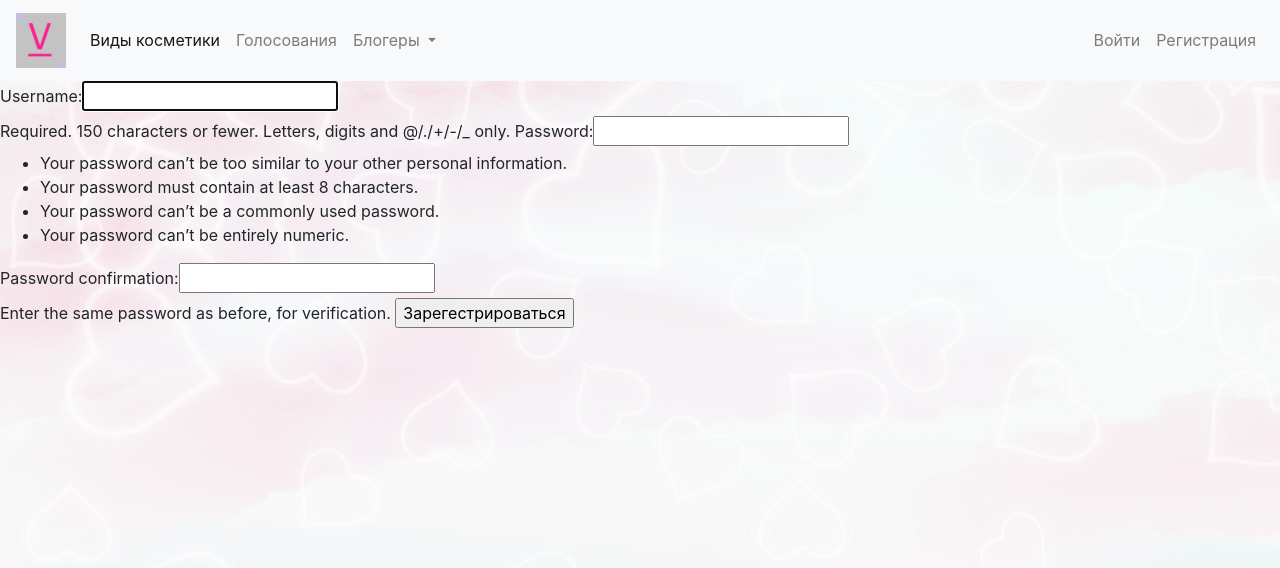
After one commit to duskmaiden18/django-makeup-site, a Django app: page /makeup/register in a window 1280 px wide. The commit adds this page. Shown: the top 568 px of the page. Run offline with Django 3.2, Linux system fonts and the light colour scheme; some libraries are stand-ins or nearby versions.

Commit message:
added registration

```diff
--- a/make_up_site/makeup/templates/makeup/base.html
+++ b/make_up_site/makeup/templates/makeup/base.html
@@ -44,6 +44,7 @@
     <li class="nav-item"><a class="nav-link" href=" {% url 'makeup:logout' %}">Выйти  {{user.username}} </a></li>
     {% else %}
     <li class="nav-item"><a class="nav-link" href=" {% url 'makeup:login' %}">Войти</a></li>
+    <li class="nav-item"><a class="nav-link" href=" {% url 'makeup:register' %}">Регистрация</a></li>
     {% endif %}
   </ul>
 </nav>
--- a/make_up_site/makeup/templates/makeup/care_polls.html
+++ b/make_up_site/makeup/templates/makeup/care_polls.html
@@ -1,5 +1,6 @@
 {% extends 'makeup/base.html' %}
 {% block content %}
+{% if user.is_authenticated %}
     <form action="{% url 'makeup:care_polls' %}" method="post">
         {% csrf_token %}
         {% for field in form %}
@@ -10,5 +11,8 @@
         {% endfor %}
         <button type="submit">Голосовать</button>
     </form>
+{% else %}
+    <h5>Для голосования нужно войти на сайт или зарегестрироваться, если вы не зарегестрированы</h5>
+{% endif %}
 
 {% endblock content %}
--- a/make_up_site/makeup/templates/makeup/decor_polls.html
+++ b/make_up_site/makeup/templates/makeup/decor_polls.html
@@ -1,6 +1,7 @@
 {% extends "makeup/base.html" %}
 {% load static %}
 {% block content %}
+{% if user.is_authenticated %}
 <label>Здесь вы можете выбрать свою любимую фирму для каждого вида продукта </label>
 {% for type in types_list %}
 <h2>{{type.product_type}}</h2>
@@ -49,4 +50,7 @@
                 });
                 });
 </script>
+{% else %}
+    <h5>Для голосования нужно войти на сайт или зарегестрироваться, если вы не зарегестрированы</h5>
+{% endif %}
 {% endblock content %}
--- a/make_up_site/makeup/templates/makeup/login.html
+++ b/make_up_site/makeup/templates/makeup/login.html
@@ -12,6 +12,7 @@
          <label class="error">{{login_error}}</label>
         {% endif %}
         <input class="button" type="submit" value="Войти">
+        <div class="label round secondary"><a href="{% url 'makeup:register' %}">Регистрация</a></div>
     </form>
 </div>
 {% endblock login %}
--- /dev/null
+++ b/make_up_site/makeup/templates/makeup/register.html
@@ -0,0 +1,11 @@
+{% extends 'makeup/base.html' %}
+
+{% block login %}
+<div class="large-offset-3 large-6 colums">
+    <form action="{% url 'makeup:register' %}" method="post">
+        {% csrf_token %}
+        {{ form }}
+        <input class="button" type="submit" value="Зарегестрироваться">
+    </form>
+</div>
+{% endblock login %}
--- a/make_up_site/makeup/urls.py
+++ b/make_up_site/makeup/urls.py
@@ -7,6 +7,7 @@ urlpatterns = [
     path('', views.index, name='index'),
     path('login', views.login, name='login'),
     path('logout', views.logout, name='logout'),
+    path('register',views.register,name='register'),
     path('types/', views.types, name='types'),
     path('types/decor/', views.DecorView.as_view(), name='decor'),
     path('types/care/', views.CareView.as_view(), name='care'),
--- a/make_up_site/makeup/views.py
+++ b/make_up_site/makeup/views.py
@@ -4,6 +4,7 @@ from django.http import JsonResponse
 from django.views.decorators.csrf import csrf_exempt
 from django.views.generic import View
 from django.contrib import auth
+from django.contrib.auth.forms import UserCreationForm
 
 
 
@@ -103,3 +104,15 @@ def login(request):
 def logout(request):
     auth.logout(request)
     return redirect('makeup:index')
+
+def register(request):
+    form=UserCreationForm()
+    if request.method == 'POST':
+        newuser_form = UserCreationForm(request.POST)
+        if newuser_form.is_valid():
+            newuser_form.save()
+            newuser=auth.authenticate(username=newuser_form.cleaned_data['username'],password=newuser_form.cleaned_data['password2'])
+            return redirect('makeup:index')
+        else:
+            form=newuser_form
+    return render(request,'makeup/register.html',context={'form': form})
```
Also changed, not shown: make_up_site/db.sqlite3.
